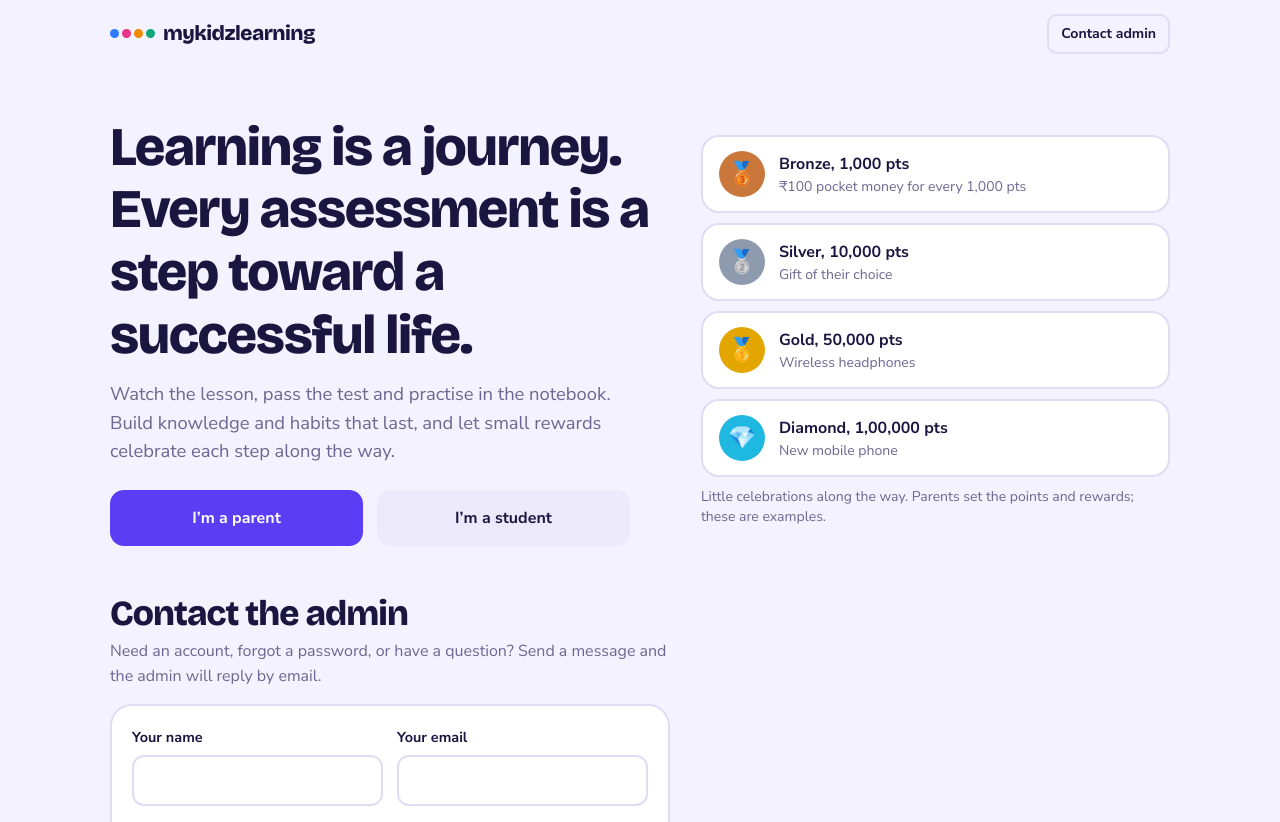
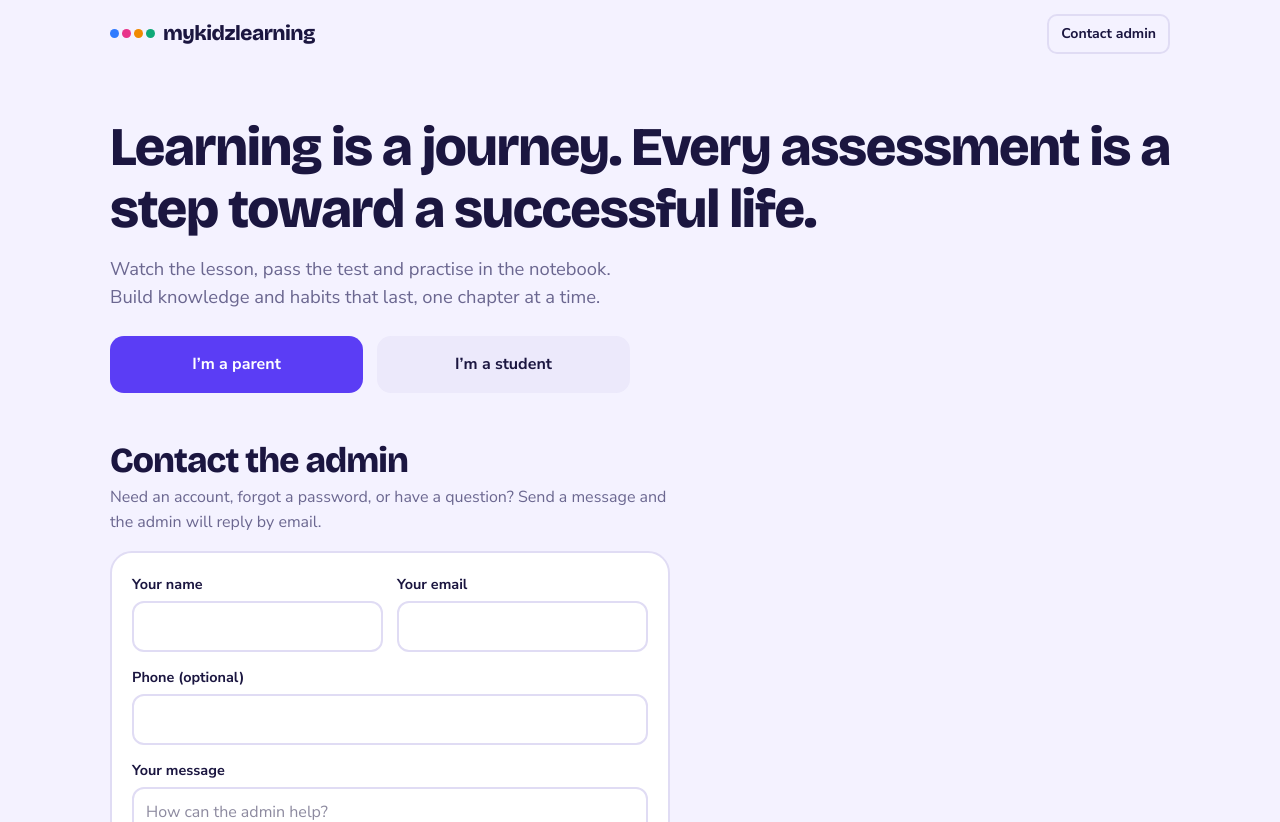
Before and after one commit to santoshgattem/mykidzlearning, a Next.js app: page / in a window 1280 px wide. Shown: the top 822 px of the page. Built offline with nearby package versions, Linux system fonts and the light colour scheme; no server answers.

Commit message:
Main page: remove the reward ladder and reward wording; rewards are visible only after sign-in

```diff
--- a/src/app/layout.tsx
+++ b/src/app/layout.tsx
@@ -21,7 +21,7 @@ import { NavProgress } from "@/components/nav-progress";
 export const metadata: Metadata = {
   title: "mykidzlearning – learning is a journey",
   description:
-    "Watch the lesson, pass the test and practise in the notebook. Learning is a journey to a successful life, and small rewards celebrate the steps along the way.",
+    "Watch the lesson, pass the test and practise in the notebook. Learning is a journey to a successful life.",
 };
 
 export const viewport: Viewport = {
--- a/src/app/page.tsx
+++ b/src/app/page.tsx
@@ -22,19 +22,6 @@ async function loadSlides(): Promise<Slide[]> {
   }
 }
 
-const LADDER = [
-  { tier: "bronze", icon: "🥉", name: "Bronze", pts: "1,000 pts", reward: "₹100 pocket money for every 1,000 pts" },
-  { tier: "silver", icon: "🥈", name: "Silver", pts: "10,000 pts", reward: "Gift of their choice" },
-  { tier: "gold", icon: "🥇", name: "Gold", pts: "50,000 pts", reward: "Wireless headphones" },
-  { tier: "diamond", icon: "💎", name: "Diamond", pts: "1,00,000 pts", reward: "New mobile phone" },
-] as const;
-
-const TIER_BG = {
-  bronze: "bg-bronze",
-  silver: "bg-silver",
-  gold: "bg-gold",
-  diamond: "bg-diamond",
-} as const;
 
 export default async function Home() {
   const slides = await loadSlides();
@@ -58,14 +45,14 @@ export default async function Home() {
       </header>
 
       <main className="mx-auto max-w-[1100px] px-5 py-5">
-        <section className="grid items-center gap-7 pt-7 md:grid-cols-[1.2fr_1fr]">
+        <section className="pt-7">
           <div>
             <h1 className="font-display text-[clamp(2rem,6vw,3.4rem)] font-extrabold tracking-tight">
               Learning is a journey. Every assessment is a step toward a successful life.
             </h1>
             <p className="mt-3.5 max-w-[46ch] text-[1.15rem] text-muted">
               Watch the lesson, pass the test and practise in the notebook. Build knowledge and
-              habits that last, and let small rewards celebrate each step along the way.
+              habits that last, one chapter at a time.
             </p>
             <div className="mt-6 grid max-w-[520px] grid-cols-2 gap-3.5">
               <Link href="/parent/login" className={`${btn} !p-4`}>
@@ -77,27 +64,6 @@ export default async function Home() {
             </div>
           </div>
 
-          <div className="grid gap-2.5">
-            {LADDER.map((r) => (
-              <div
-                key={r.tier}
-                className="flex items-center gap-3.5 rounded-[18px] border-2 border-line bg-surface px-4 py-3.5"
-              >
-                <div
-                  className={`grid size-[46px] flex-none place-items-center rounded-full text-[1.4rem] text-white ${TIER_BG[r.tier]}`}
-                >
-                  {r.icon}
-                </div>
-                <div>
-                  <b>
-                    {r.name}, {r.pts}
-                  </b>
-                  <div className="text-sm text-muted">{r.reward}</div>
-                </div>
-              </div>
-            ))}
-            <p className="text-sm text-muted">Little celebrations along the way. Parents set the points and rewards; these are examples.</p>
-          </div>
         </section>
 
         {slides.length > 0 && (
```
